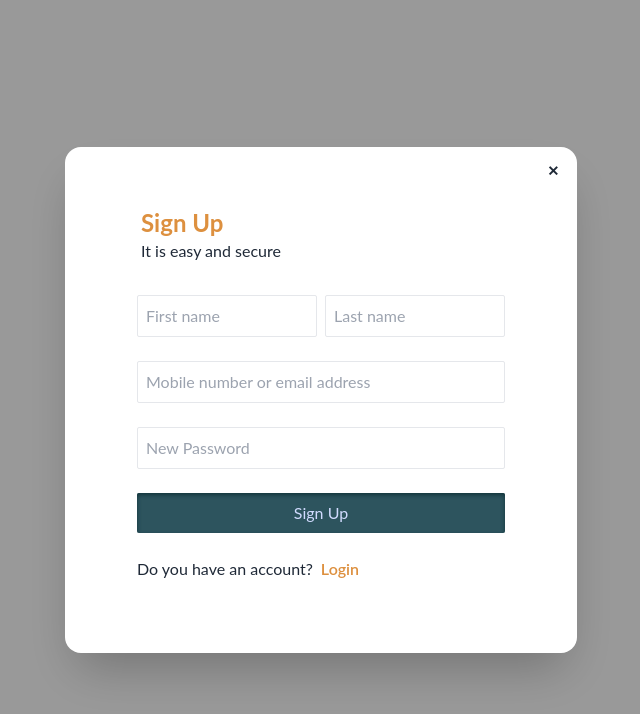
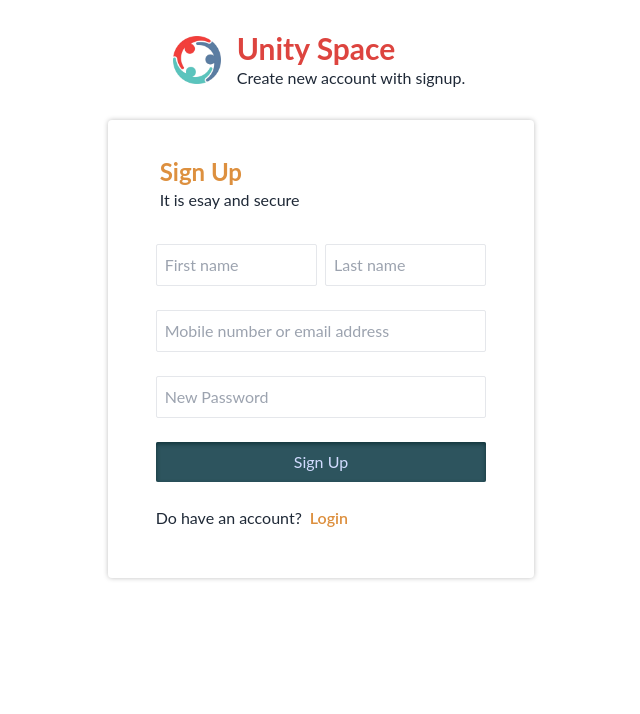
Before and after one commit to Sohel0Raza/unity-space-client, a React (Vite) app: page /signUp in a window 1280 px wide. Shown: the top 714 px of the page, without its empty margins (319-959 px from the left). Built offline with nearby package versions, Linux system fonts and the light colour scheme.

Commit message:
create signup style

```diff
--- a/src/components/auth/Login.jsx
+++ b/src/components/auth/Login.jsx
@@ -1,12 +1,9 @@
-import { useNavigate } from "react-router-dom";
+import { Link } from "react-router-dom";
 import logo from "./../../../public/logo.png";
-
 const Login = () => {
-  const navigate = useNavigate();
-
   return (
     <>
-      <div className="hero min-h-screen">
+      <div className="hero bg-base-200 min-h-screen">
         <div className="hero-content w-full md:w-8/12 flex-col md:flex-row justify-around">
           <div className="md:w-1/2 text-center">
             <div className="h-40 w-40 mx-auto">
@@ -19,9 +16,7 @@ const Login = () => {
           </div>
           <div className="card md:w-2/5 shadow-2xl">
             <div className="px-9 pt-5">
-              <h2 className="text-2xl font-bold text-[#dd903f]">
-                Welcome Back
-              </h2>
+              <h2 className="text-2xl font-bold text-[#dd903f]">Welcome Back</h2>
             </div>
             <form className="card-body space-y-4 ">
               <div className="form-control">
@@ -43,104 +38,21 @@ const Login = () => {
               <div className="form-control mt-6">
                 <button className=" btn-primary">Login</button>
               </div>
+              <div>
+                <p>
+                  Do not have an account?
+                  <Link to="/signUp">
+                    <span className="text-[#dd903f] font-semibold ml-2">
+                      Sign Up
+                    </span>
+                  </Link>
+                </p>
+              </div>
             </form>
-
-            <div className="ml-9 pb-5">
-              <p>
-                Do not have an account?
-                <button
-                  onClick={() => navigate("/signup")}
-                >
-                  <span className="text-[#dd903f] font-semibold ml-2">
-                    Sign Up
-                  </span>
-                </button>
-              </p>
-            </div>
           </div>
         </div>
       </div>
     </>
   );
 };
-
 export default Login;
-
-
-{/* <dialog id="my_modal_3" className="modal">
-<div className="modal-box">
-  <form method="dialog">
-    <button className="btn btn-sm btn-circle btn-ghost absolute right-2 top-2">
-      ✕
-    </button>
-  </form>
-  <div className="hero">
-    <div className="hero-content w-full flex-col lg:flex-row-reverse ">
-      <div className="card w-full">
-        <div className="pl-9 pt-5">
-          <h2 className="text-2xl font-bold text-[#dd903f]">
-            Sign Up
-          </h2>
-          <p>It is esay and secure</p>
-        </div>
-        <form
-          onSubmit={handleSubmit}
-          className="card-body w-full space-y-4"
-        >
-          <div className="md:grid md:grid-cols-2 md:gap-x-2 w-full space-y-4 md:space-y-0">
-            <div className="form-control">
-              <input
-                type="text"
-                name="firstName"
-                placeholder="First name"
-                className="myInput"
-              />
-            </div>
-            <div className="form-control">
-              <input
-                type="text"
-                name="lastName"
-                placeholder="Last name"
-                className="myInput"
-              />
-            </div>
-          </div>
-          <div className="form-control">
-            <input
-              type="text"
-              name="phoneOrEmail"
-              placeholder="Mobile number or email address"
-              className="myInput"
-            />
-          </div>
-          <div className="form-control">
-            <input
-              type="password"
-              name="password"
-              placeholder="New Password"
-              className="myInput"
-            />
-          </div>
-          <div className="form-control mt-6">
-            <input
-              type="submit"
-              value="Sign Up"
-              className=" btn-primary"
-            />
-          </div>
-          <div>
-            <p>
-              Do have an account?
-              <Link to="/login">
-                <span className="text-[#dd903f] font-semibold ml-2">
-                  Login
-                </span>
-              </Link>
-            </p>
-          </div>
-        </form>
-      </div>
-    </div>
-  </div>
-</div>
-</dialog> */}
--- a/src/components/auth/SignUp.jsx
+++ b/src/components/auth/SignUp.jsx
@@ -1,7 +1,7 @@
-import { useEffect } from "react";
 import { Link } from "react-router-dom";
 import { useHttp } from "../../hooks/useHttp";
 import { HTTP_METHOD } from "../../services/utils";
+import logo from "./../../../public/logo.png";
 
 const SignUp = () => {
   const handleSubmit = async (event) => {
@@ -16,34 +16,31 @@ const SignUp = () => {
       gender: "male",
     };
 
-    const response = await useHttp(
+    // eslint-disable-next-line react-hooks/rules-of-hooks
+    const respose = await useHttp(
       "http://localhost:5001/api/auth/signup",
       HTTP_METHOD.POST,
       user
     );
   };
 
-  useEffect(() => {
-    document.getElementById("my_modal_3").showModal();
-  }, []);
-
   return (
-    <>
-      <dialog id="my_modal_3" className="modal">
-        <div className="modal-box">
-          <form method="dialog">
-            <Link to="/login">
-              <button className="btn btn-sm btn-circle btn-ghost absolute right-2 top-2">
-                ✕
-              </button>
-            </Link>
-          </form>
+    <div>
+      <div className="w-[300px] mx-auto flex justify-center items-center py-5">
+        <div className="h-20 w-20 -ml-5">
+          <img className="h-full w-full" src={logo} alt="" />
+        </div>
+       <div className="">
+       <h2 className="text-3xl font-bold text-[#dd443f]">Unity Space</h2>
+       <p>Create new account with signup.</p>
+       </div>
+      </div>
       <div className="hero">
-            <div className="hero-content flex-col lg:flex-row-reverse ">
+        <div className="hero-content shadow-[0_0_5px_rgba(0,0,0,0.25)] w-full md:w-2/6 flex-col lg:flex-row-reverse rounded">
           <div className="card w-full">
             <div className="pl-9 pt-5">
               <h2 className="text-2xl font-bold text-[#dd903f]">Sign Up</h2>
-                  <p>It is easy and secure</p>
+              <p>It is esay and secure</p>
             </div>
             <form
               onSubmit={handleSubmit}
@@ -84,15 +81,11 @@ const SignUp = () => {
                 />
               </div>
               <div className="form-control mt-6">
-                    <input
-                      type="submit"
-                      value="Sign Up"
-                      className=" btn-primary"
-                    />
+                <input type="submit" value="Sign Up" className=" btn-primary" />
               </div>
               <div>
                 <p>
-                      Do you have an account?
+                  Do have an account?
                   <Link to="/login">
                     <span className="text-[#dd903f] font-semibold ml-2">
                       Login
@@ -105,9 +98,6 @@ const SignUp = () => {
         </div>
       </div>
     </div>
-      </dialog>
-    </>
   );
 };
-
 export default SignUp;
```
Lines whose indentation alone changed are shown as unchanged.
